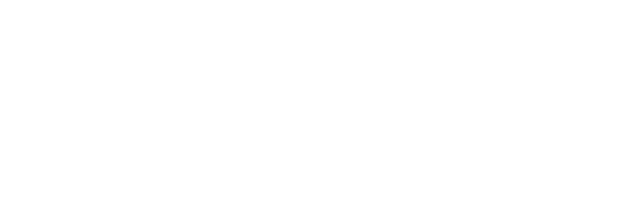
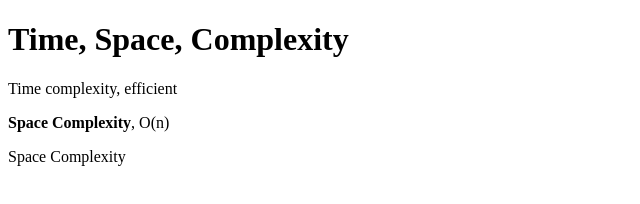
Before and after one commit to acciojob/time-and-space-complexity-hamuzah, a website: page main.html in a window 1280 px wide. Shown: the whole page, without its empty margins (0-640 px from the left). Drawn offline with Linux system fonts and the light colour scheme.

Commit message:
created a submission

```diff
--- a/main.html
+++ b/main.html
@@ -7,6 +7,14 @@
 </head>
 
 <body>
+
+  <h1>Time, Space, Complexity</h1>
+
+<p>Time complexity, efficient</p>
+<p><b>Space Complexity</b>, O(n)</p>
+<p>Space Complexity</p>
+
+
 	<!-- the entire body must be written by student -->
     <script type="text/javascript" src="./script.js">
 </script>
```
